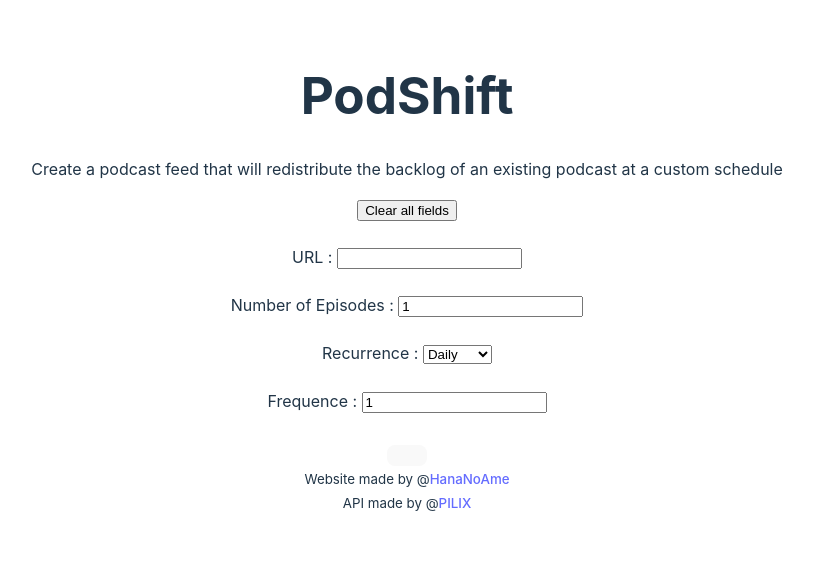
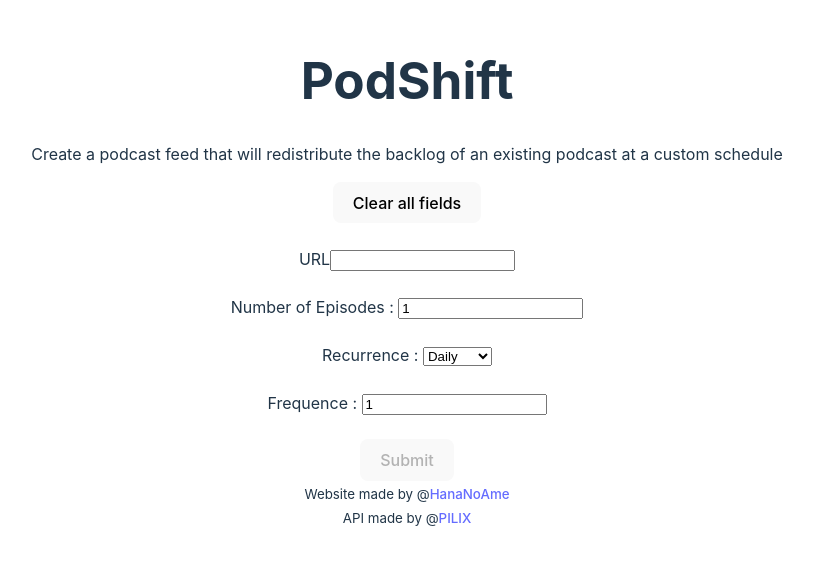
Before and after one commit to HanaNoAme/PodShiftFrontEnd, a React (Vite) app: page / in a window 1280 px wide. Shown: the part 127-692 px from the top of the page, without its empty margins (233-1046 px from the left). Built offline with nearby package versions, Linux system fonts and the light colour scheme.

Commit message:
validation wip

```diff
--- a/src/components/form.tsx
+++ b/src/components/form.tsx
@@ -10,6 +10,7 @@ enum Recurrence {
 }
 
 export function CustomForm() {
+  const [isValid, setIsValid] = useState(false);
   const [form, setForm] = useState({
     url: '',
     episodes: 1,
@@ -56,12 +57,11 @@ export function CustomForm() {
   }
 
   return (
-    <Form onSubmit={e => {
+    <Form validated={isValid} onSubmit={e => {
       e.preventDefault();
       onSubmit();
     }}>
-      {}
-      <input type="reset" value="Clear all fields" onClick={() => {
+      <Button type="reset" onClick={() => {
         if (confirm('Are you sure you want to clear all fields?')) {
           setForm({
             url: '',
@@ -70,34 +70,32 @@ export function CustomForm() {
             frequence: 1
           });
         }
-      }} />
+      }}>Clear all fields</Button>
       <br />
       <br />
       <Form.Group>
-        <label>URL : <Form.Control type="text" onChange={handleUrlBlur} />
-        </label>
+        <Form.Label>URL</Form.Label>
+        <input type="text" onBlur={handleUrlBlur} />
         <br />
         <br />
-        <Form.Label>Number of Episodes : <input type="number" min="1" defaultValue={1} onChange={handleEpisodesChange} />
+        <Form.Label>Number of Episodes : <Form.Control type="number" min="1" defaultValue={1} onChange={handleEpisodesChange} />
         </Form.Label>
         <br />
         <br />
-        <Form.Label>Recurrence : <select onChange={handleRecurrenceChange}>
-            {Object.keys(Recurrence).map(key => (
-              <option key={key} value={key}>
-                {Recurrence[key as keyof typeof Recurrence]}
-              </option>
-            ))}
-          </select>
+        <Form.Label>Recurrence : <Form.Select onChange={handleRecurrenceChange}>
+          { Object.keys(Recurrence).map(key => (
+            <option key={key} value={key}>
+              {Recurrence[key as keyof typeof Recurrence]}
+            </option>
+          ))} </Form.Select>
         </Form.Label>
         <br />
         <br />
-        <Form.Label>Frequence : <input type="number" min="1" defaultValue={1} onChange={handleFrequenceChange} />
+        <Form.Label>Frequence : <Form.Control type="number" min="1" defaultValue={1} onChange={handleFrequenceChange} />
         </Form.Label>
         <br />
         <br />
-        <Button type="submit" value="Submit">
-        </Button>
+        <Button type="submit" disabled={!isValid}>Submit</Button>
       </Form.Group>
     </Form>
   );
```
